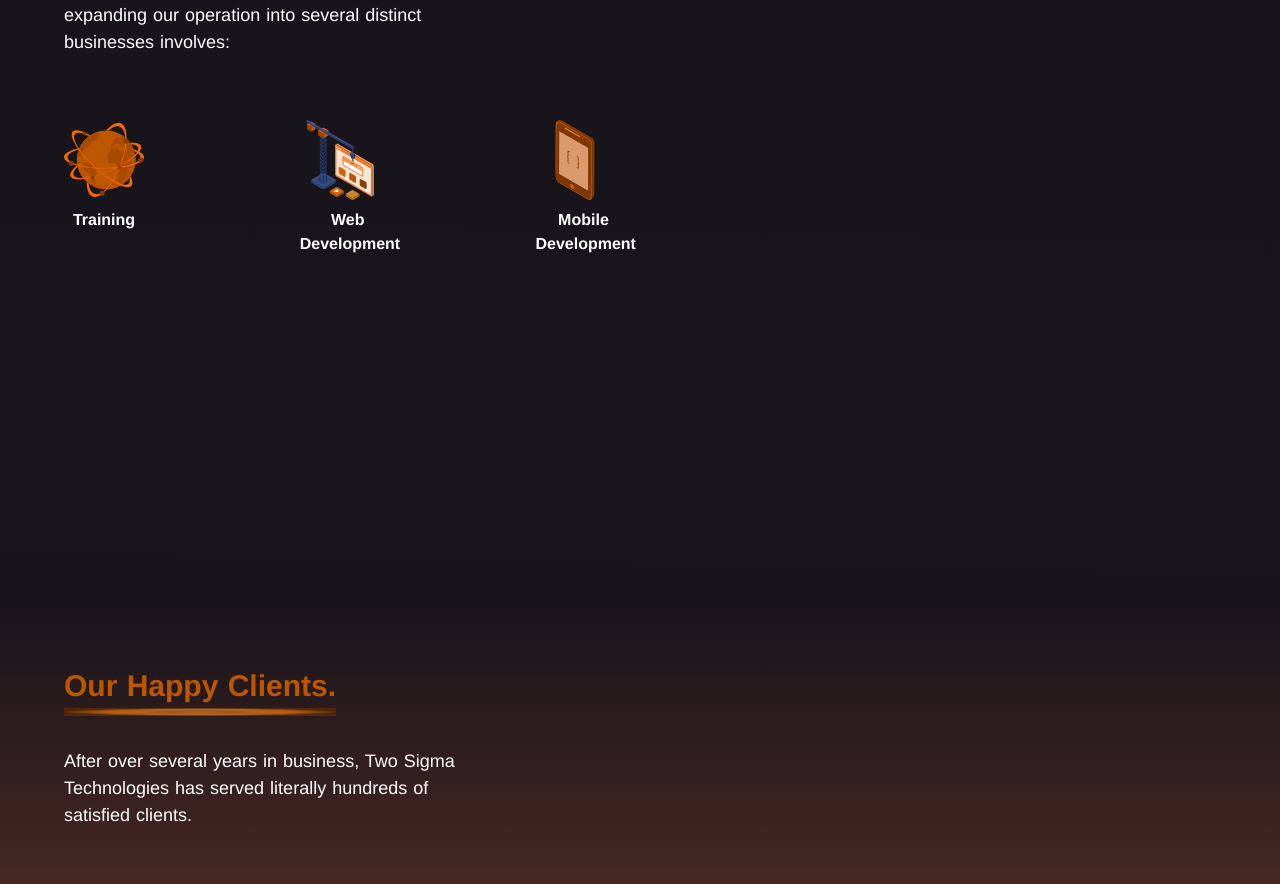
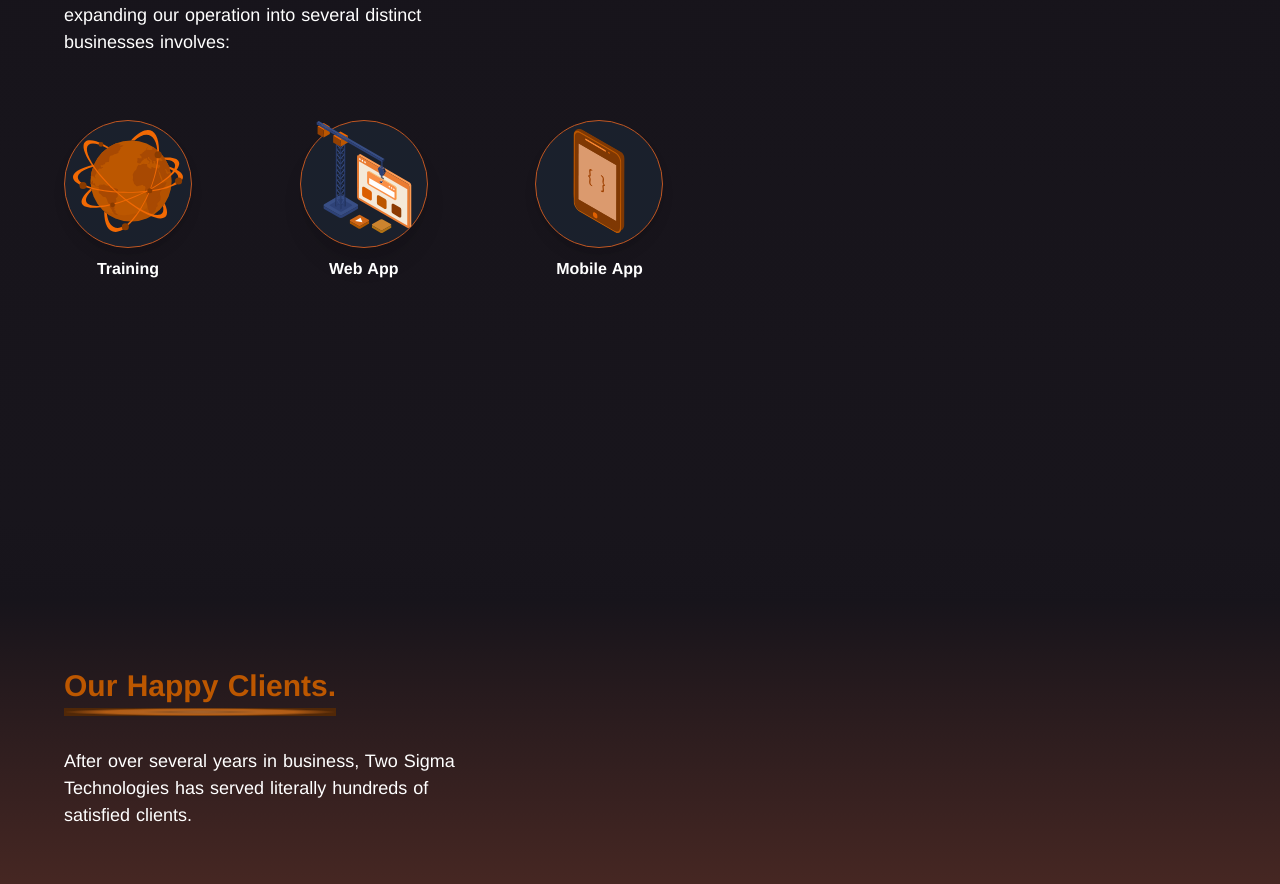
Before and after one commit to syakirrafaei/2-sigma.com, a Nuxt app: page / in a window 1280 px wide. Shown: the part 1001-1885 px from the top of the page. Built offline with nearby package versions, Linux system fonts and the light colour scheme.

Commit message:
Update icon styling

```diff
--- a/components/Services.vue
+++ b/components/Services.vue
@@ -15,33 +15,41 @@
         </p>
         <div class="flex flex-row flex-wrap mt-16 mb-10">
           <div class="w-full">
-            <div class="grid grid-cols-2 md:grid-cols-3 gap-4">
-              <div class="w-20">
+            <div class="grid grid-cols-2 md:grid-cols-3 gap-4 gap-y-16">
+              <div class="w-16 md:w-32">
+                <div
+                  class="h-16 w-16 md:h-32 md:w-32 rounded-full shadow-lg bg-gray-900 border border-orange-700"
+                >
                   <img
                     src="~/assets/images/training.svg"
                     alt="training with two sigma technologies"
-                  class="h-20 w-20"
+                    class="h-16 w-16 md:h-32 md:w-32 my-auto p-2 pb-4"
                   />
                   <div class="text-center font-semibold mt-2">Training</div>
                 </div>
-              <div class="w-24">
+              </div>
+              <div class="w-16 md:w-32">
+                <div
+                  class="h-16 w-16 md:h-32 md:w-32 rounded-full shadow-xl bg-gray-900 border border-orange-700"
+                >
                   <img
                     src="~/assets/images/web-development.svg"
                     alt="web development with two sigma technologies"
-                  class="h-20 w-20"
+                    class="h-16 w-16 md:h-32 md:w-32 my-auto mx-auto pb-4"
                   />
-                <div class="text-center font-semibold mt-2">
-                  Web Development
+                  <div class="text-center font-semibold mt-2">Web App</div>
                 </div>
               </div>
-              <div class="w-24">
+              <div class="w-16 md:w-32">
+                <div
+                  class="h-16 w-16 md:h-32 md:w-32 rounded-full shadow-lg bg-gray-900 border border-orange-700"
+                >
                   <img
                     src="~/assets/images/mobile-development.svg"
                     alt="mobile development with two sigma technologies"
-                  class="h-20 w-20"
+                    class="h-16 w-16 md:h-32 md:w-32 my-auto mx-auto pt-2 pb-4"
                   />
-                <div class="text-center font-semibold mt-2">
-                  Mobile Development
+                  <div class="text-center font-semibold mt-2">Mobile App</div>
                 </div>
               </div>
             </div>
```
Lines whose indentation alone changed are shown as unchanged.
